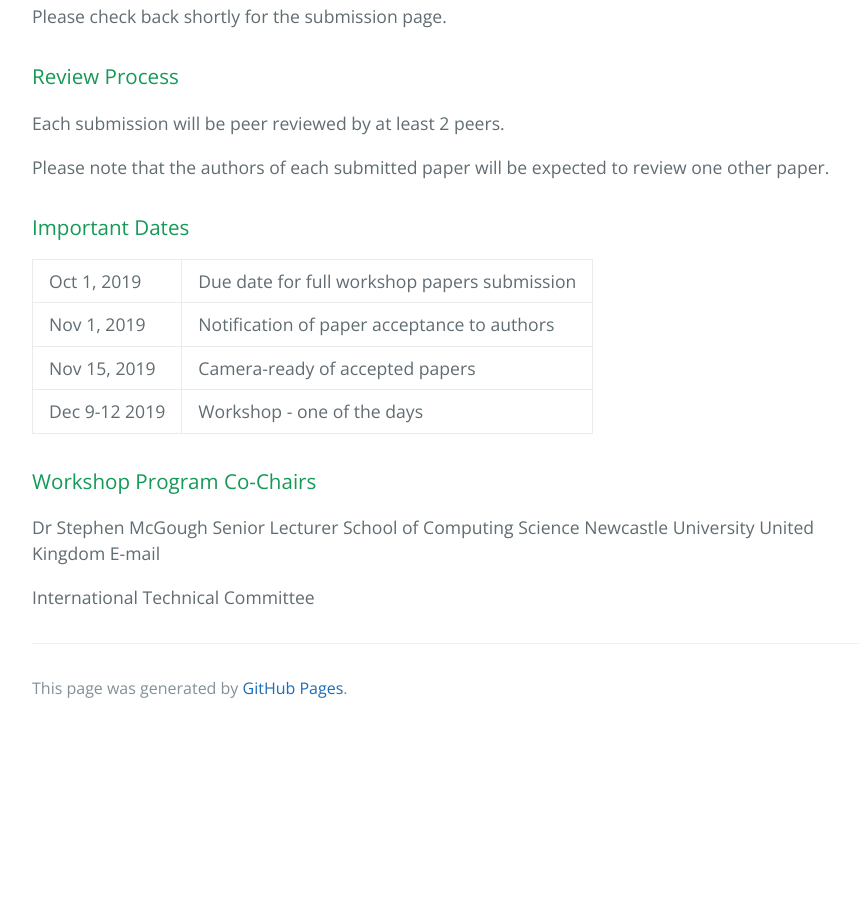
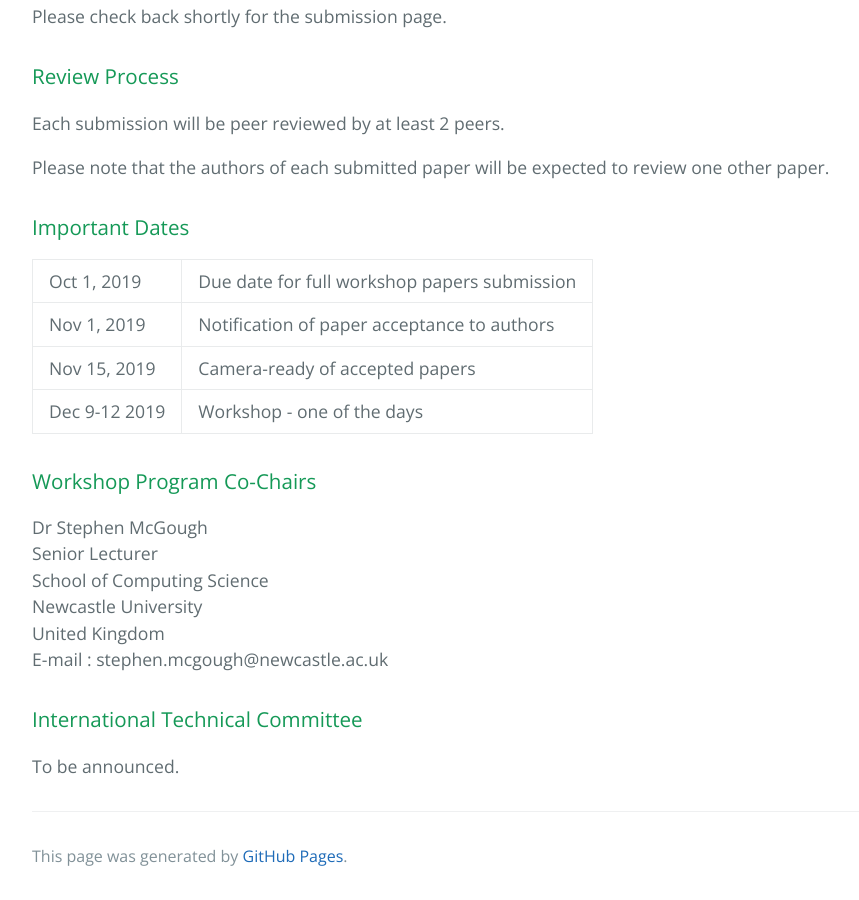
Before and after one commit to bda4cid/bda4cid.github.io, a Jekyll site: the page built from index.md, in a window 1280 px wide and 900 px high, scrolled down 2263 px. Shown: the whole window, without its empty margins (192-1051 px from the left). Built offline with Jekyll 4.4.1, drawn with Linux system fonts in a browser that asks for light colours; our own code applies the rules of GitHub Pages for plain Markdown files; before the commit the page ends 2995 px from its top, so only the background shows below that.

Commit message:
full page

```diff
--- a/index.md
+++ b/index.md
@@ -76,6 +76,8 @@
 School of Computing Science
 Newcastle University
 United Kingdom
-E-mail
+E-mail : stephen.mcgough@newcastle.ac.uk
 
-International Technical Committee
+### International Technical Committee
+
+To be announced.
```
